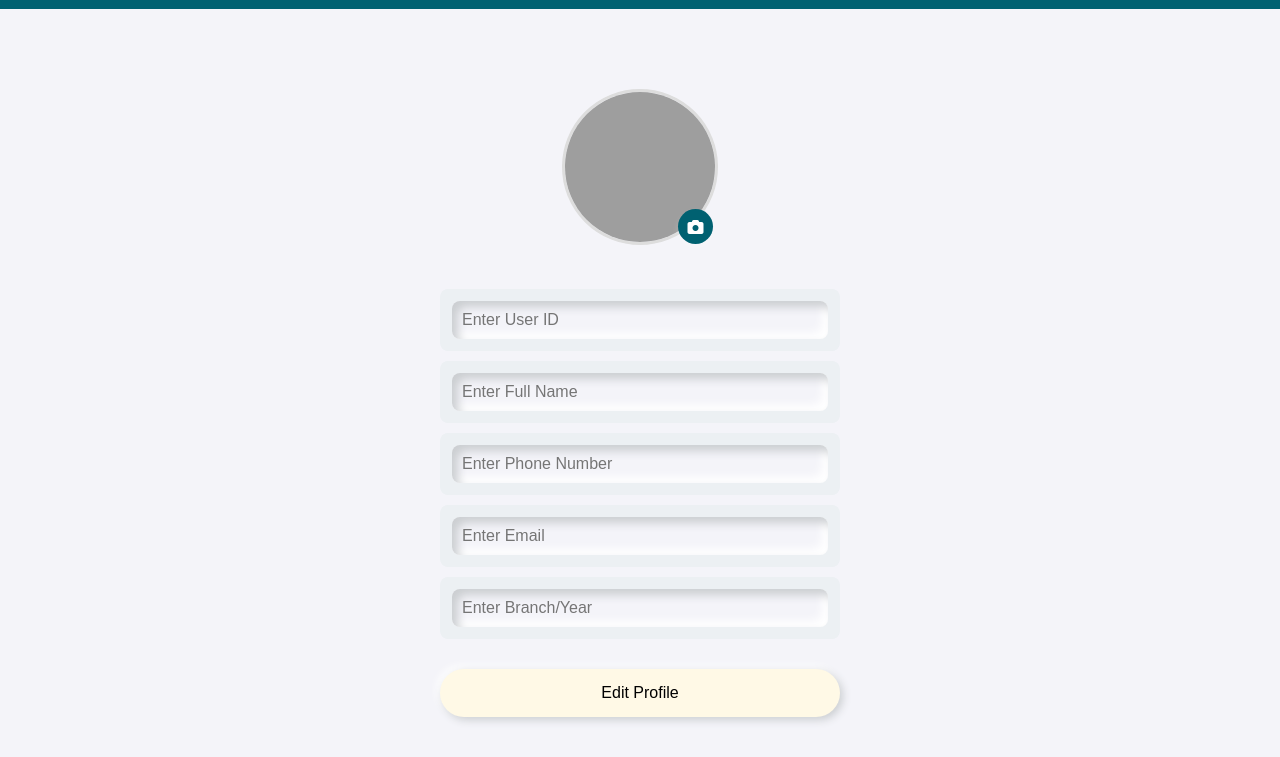
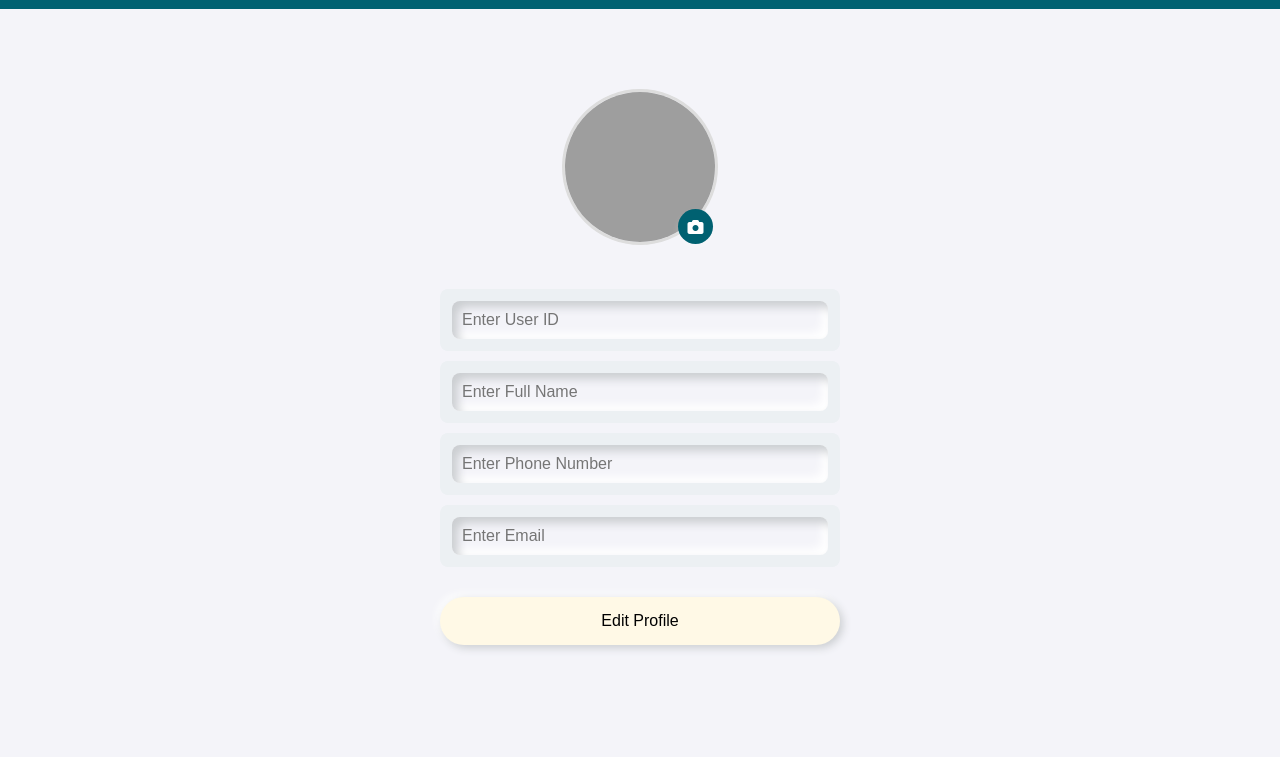
Before and after one commit to rajeshkumar8523/ICB-Tracking-Website, a website: page ICB-Tracking-System-main/public/PROFILE/myprofile.html in a window 1280 px wide. Shown: the part 91-848 px from the top of the page. After the commit the page ends 800 px from the top, so only its background shows below. Drawn offline with Linux system fonts and the light colour scheme; no server answers; grey boxes are pictures that could not be loaded.

Commit message:
Update myprofile.html

```diff
--- a/ICB-Tracking-System-main/public/PROFILE/myprofile.html
+++ b/ICB-Tracking-System-main/public/PROFILE/myprofile.html
@@ -34,9 +34,6 @@
             <div class="field">
                 <input type="email" id="email" placeholder="Enter Email" disabled>
             </div>
-            <div class="field">
-                <input type="text" id="branchYear" placeholder="Enter Branch/Year" disabled>
-            </div>
             <button id="editButton" class="edit-button">Edit Profile</button>
             <button id="saveButton" class="save-button" style="display: none;">Save Changes</button>
         </div>
```
